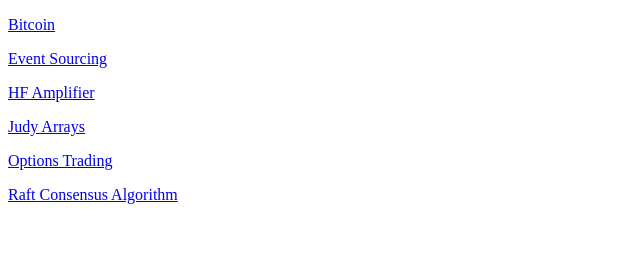
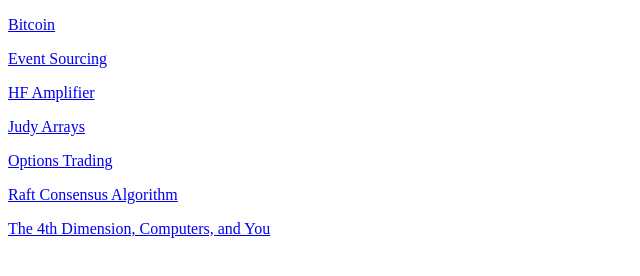
Before and after one commit to rfarr/presentations, a plain HTML site: page index.html in a window 1280 px wide. Shown: the whole page, without its empty margins (0-640 px from the left). Drawn offline with Linux system fonts and the light colour scheme.

Commit message:
add link to time presentation

```diff
--- a/index.html
+++ b/index.html
@@ -7,5 +7,6 @@
     <p><a href="judy-arrays">Judy Arrays</a></p>
     <p><a href="options">Options Trading</a></p>
     <p><a href="raft">Raft Consensus Algorithm</a></p>
+    <p><a href="time">The 4th Dimension, Computers, and You</a></p>
   </body>
 </html>
```
